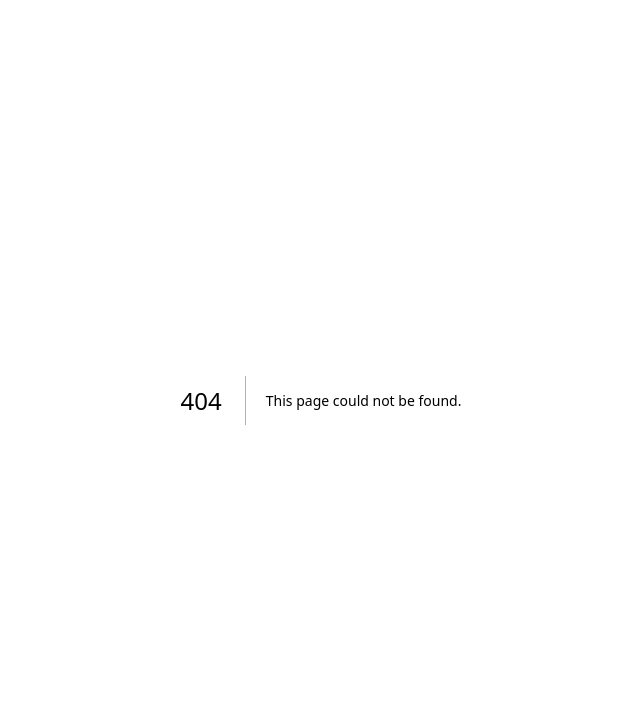
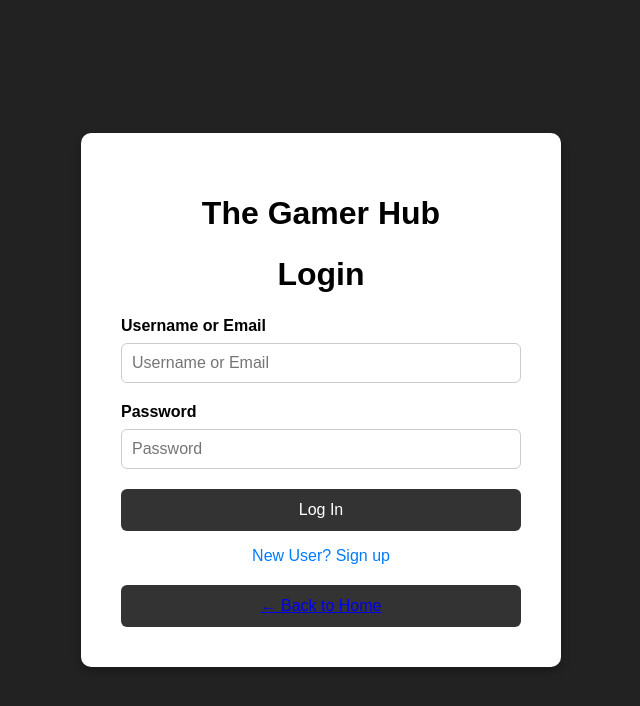
Before and after one commit to Ryanrod21/GamerHub, a Next.js app: page /login-page in a window 1280 px wide. Before the commit this address had no page. Shown: the top 706 px of the page, without its empty margins (319-959 px from the left). Built offline with nearby package versions, Linux system fonts and the light colour scheme.

Commit message:
some css fix login page

```diff
--- a/src/app/games-list/games-list.css
+++ b/src/app/games-list/games-list.css
@@ -1,3 +1,7 @@
+.body {
+  background-color: red;
+}
+
 .gamelist-page {
   display: flex;
   padding: 50px;
--- /dev/null
+++ b/src/app/login-page/login.css
@@ -0,0 +1,95 @@
+body {
+  margin: 0;
+  font-family: Arial, sans-serif;
+  background-color: #222;
+  color: #fff;
+}
+
+.login-page {
+  height: 100vh;
+  display: flex;
+  justify-content: center;
+  align-items: center;
+}
+
+.login-container {
+  background-color: #fff;
+  color: #000;
+  padding: 40px;
+  border-radius: 10px;
+  width: 90%;
+  max-width: 400px;
+  box-shadow: 0 4px 10px rgba(0, 0, 0, 0.3);
+}
+
+.login-container h1 {
+  margin-bottom: 24px;
+  text-align: center;
+}
+
+.login-form {
+  display: flex;
+  flex-direction: column;
+}
+
+.login-form label {
+  margin-bottom: 8px;
+  font-weight: bold;
+}
+
+.login-form input {
+  padding: 10px;
+  margin-bottom: 20px;
+  border: 1px solid #ccc;
+  border-radius: 6px;
+  font-size: 16px;
+}
+
+.login-form button {
+  padding: 12px;
+  font-size: 16px;
+  background-color: #333;
+  color: #fff;
+  border: none;
+  border-radius: 6px;
+  cursor: pointer;
+  transition: background-color 0.3s;
+}
+
+.login-form button:hover {
+  background-color: #555;
+}
+
+.newuser-div {
+  margin-top: 16px;
+  text-align: center;
+}
+
+.newuser-div a {
+  color: #007bff;
+  text-decoration: none;
+}
+
+.newuser-div a:hover {
+  text-decoration: underline;
+}
+
+.back-home-button {
+  margin-top: 20px;
+  padding: 10px;
+  font-size: 14px;
+  background-color: #f0f0f0;
+  color: #333;
+  border: 1px solid #ccc;
+  border-radius: 6px;
+  cursor: pointer;
+  transition: background-color 0.3s;
+}
+
+.back-home-button a:visited {
+  color: white;
+}
+
+.back-home-button:hover {
+  background-color: #e0e0e0;
+}
--- /dev/null
+++ b/src/app/login-page/page.js
@@ -0,0 +1,31 @@
+import './login.css';
+
+function LoginPage() {
+  return (
+    <div className="login-page">
+      <div className="login-container">
+        <h1>The Gamer Hub</h1>
+        <h1>Login</h1>
+        <form className="login-form">
+          <label htmlFor="username">Username or Email</label>
+          <input id="username" type="text" placeholder="Username or Email" />
+
+          <label htmlFor="password">Password</label>
+          <input id="password" type="password" placeholder="Password" />
+
+          <button type="submit">Log In</button>
+
+          <div className="newuser-div">
+            <a href="#">New User? Sign up</a>
+          </div>
+
+          <button type="button" className="back-home-button">
+            <a href="/">← Back to Home</a>
+          </button>
+        </form>
+      </div>
+    </div>
+  );
+}
+
+export default LoginPage;
--- a/src/app/page.js
+++ b/src/app/page.js
@@ -14,6 +14,7 @@ import ProfileData from '../data/ProfileData';
 import GameData from '../data/GameData';
 import MusicData from '../data/MusciData';
 import GameNewsData from '../data/GameNewsData';
+import NotificationData from '../data/NotificationData';
 
 function App() {
   return (
--- a/src/sections/NavBar.jsx
+++ b/src/sections/NavBar.jsx
@@ -21,7 +21,7 @@ const Navbar = () => {
             <a href="#">Contact</a>
           </li>
           <li>
-            <a href="#">Login</a>
+            <a href="/login-page">Login</a>
           </li>
         </ul>
         <Dropdown />
```
Also changed, not shown: src/app/App.css (+9 -0 lines), src/app/notfi-layout/layout.js (added, +32 -0 lines), src/app/notification-page/notification.css (+15 -0 lines), src/app/notification-page/page.js (+10 -2 lines), src/sections/SideHero.jsx (+13 -2 lines).
